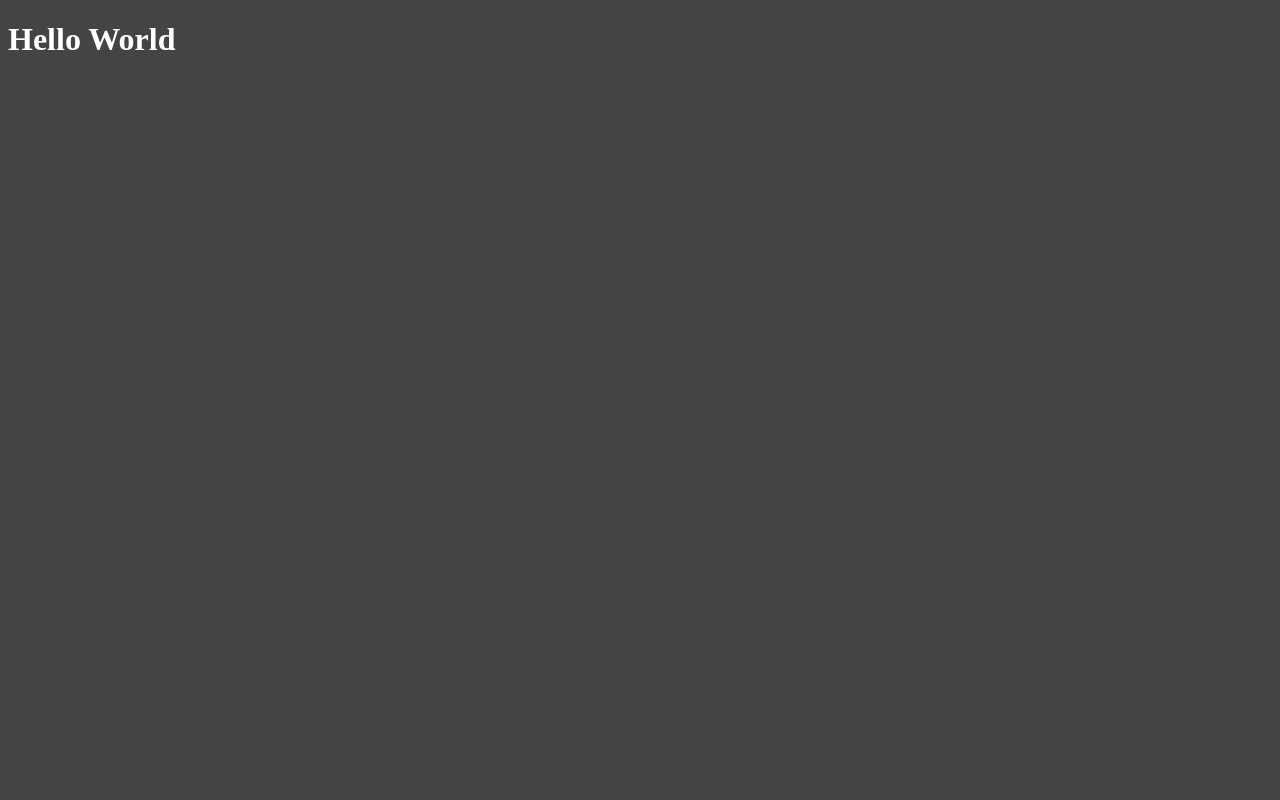
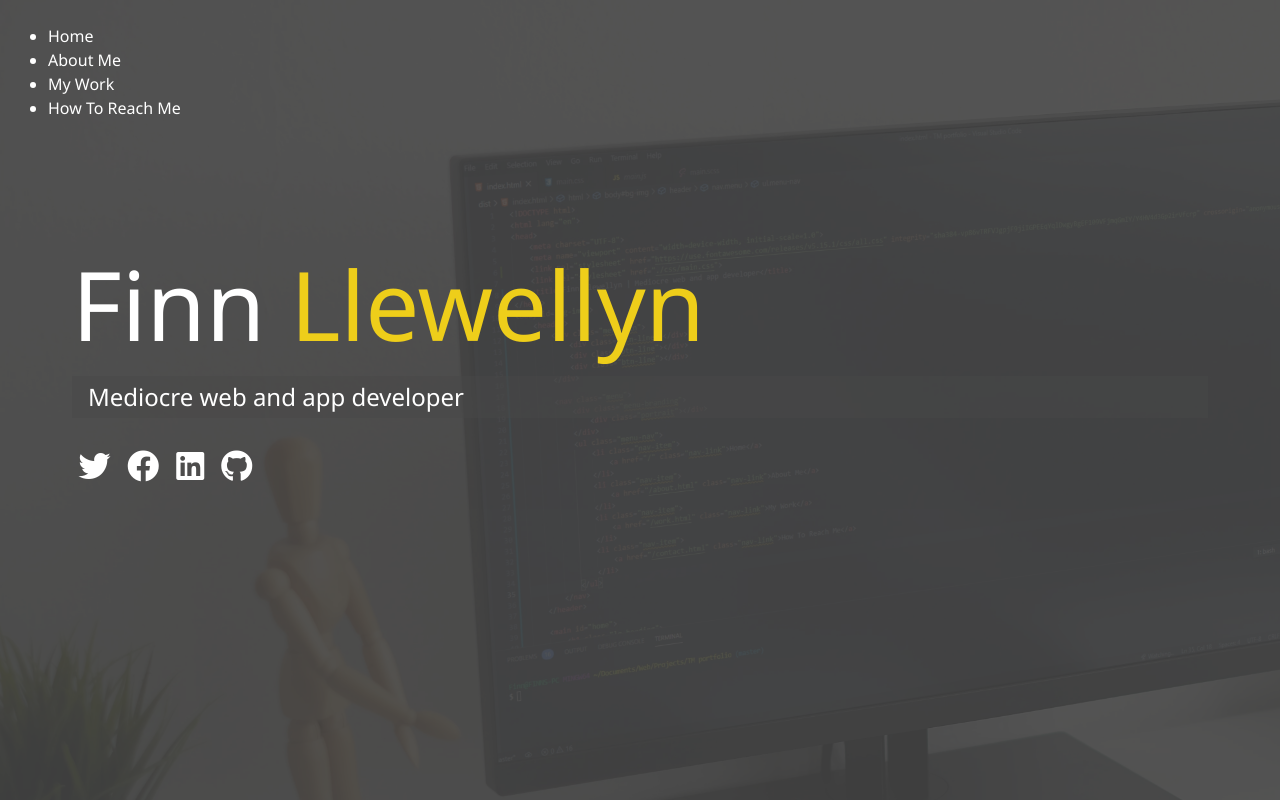
Before and after one commit to f-llewellyn/tm_modern_portfolio, a plain HTML site: page dist/index.html in a window 1280 px wide. Drawn offline with Linux system fonts and the light colour scheme.

Commit message:
index markup and main sass

```diff
--- a/dist/index.html
+++ b/dist/index.html
@@ -3,10 +3,63 @@
 <head>
     <meta charset="UTF-8">
     <meta name="viewport" content="width=device-width, initial-scale=1.0">
+    <link rel="stylesheet" href="https://use.fontawesome.com/releases/v5.15.1/css/all.css" integrity="sha384-vp86vTRFVJgpjF9jiIGPEEqYqlDwgyBgEF109VFjmqGmIY/Y4HV4d3Gp2irVfcrp" crossorigin="anonymous">
     <link rel="stylesheet" href="./css/main.css">
-    <title>Finn Llewellyn | Not a fantastic web and app developer</title>
+    <title>Finn Llewellyn | Mediocre web and app developer</title>
 </head>
-<body>
-    <h1>Hello World</h1>
+<body id="bg-img">
+    <header>
+        <div class="menu-btn">
+            <div class="btn-line"></div>
+            <div class="btn-line"></div>
+            <div class="btn-line"></div>
+        </div>
+
+        <nav class="menu">
+            <div class="menu-branding">
+                <div class="portrait"></div>
+            </div>
+            <ul class="menu-nav">
+                <li class="nav-item">
+                    <a href="/" class="nav-link">Home</a>
+                </li>
+                <li class="nav-item">
+                    <a href="/about.html" class="nav-link">About Me</a>
+                </li>
+                <li class="nav-item">
+                    <a href="/work.html" class="nav-link">My Work</a>
+                </li>
+                <li class="nav-item">
+                    <a href="/contact.html" class="nav-link">How To Reach Me</a>
+                </li>
+            </ul>
+        </nav>
+    </header>
+
+    <main id="home">
+        <h1 class="lg-heading">
+            Finn <span class="text-secondary">Llewellyn</span>
+        </h1>
+        <h2 class="sm-heading">Mediocre web and app developer</h2>
+        <div class="icons">
+            <a href="#!">
+                <i class="fab fa-twitter fa-2x"></i>
+            </a>
+            <a href="#!">
+                <i class="fab fa-facebook fa-2x"></i>
+            </a>
+
+            <a href="#!">
+                <i class="fab fa-linkedin fa-2x"></i>
+            </a>
+
+            <a href="#!">
+                <i class="fab fa-github fa-2x"></i>
+            </a>
+
+        </div>
+    </main>
+
+    <script src="js/main.js"></script>
 </body>
 </html>
--- /dev/null
+++ b/scss/_config.scss
@@ -0,0 +1,31 @@
+$primaryColour: #444;
+$secondaryColour: #eece1a;
+$showHomeImage: true;
+$homeImage: url("../img/background.jpg");
+$backgroundOpacity: 0.9;
+
+// Mixin
+@mixin ease-out {
+  transition: all 0.5s ease-out;
+}
+
+@mixin background {
+  @if $showHomeImage {
+    &#bg-img {
+      background: $homeImage;
+      background-attachment: fixed;
+      background-size: cover;
+
+      &:after {
+        content: "";
+        position: absolute;
+        top: 0;
+        right: 0;
+        width: 100%;
+        height: 100%;
+        background: rgba($primaryColour, $backgroundOpacity);
+        z-index: -1;
+      }
+    }
+  }
+}
--- a/scss/main.scss
+++ b/scss/main.scss
@@ -1,6 +1,72 @@
-$primaryColour: #444;
+@import "config";
+
+* {
+  box-sizing: border-box;
+}
 
 body {
+  @include background;
   background: $primaryColour;
   color: #fff;
+  height: 100%;
+  font-family: "Segoe UI", Tahoma, Geneva, Verdana, sans-serif;
+  line-height: 1.5;
 }
+
+// Headings
+h1,
+h2,
+h3 {
+  margin: 0;
+  font-weight: 400;
+
+  &.lg-heading {
+    font-size: 6rem;
+  }
+
+  &.sm-heading {
+    margin-bottom: 2rem;
+    padding: 0.2rem 1rem;
+    background: rgba(lighten($primaryColour, 2), 0.5);
+  }
+}
+
+a {
+  color: #fff;
+  text-decoration: none;
+}
+
+header {
+  position: fixed;
+  z-index: 2;
+  width: 100%;
+}
+
+.text-secondary {
+  color: $secondaryColour;
+}
+
+main {
+  padding: 4rem;
+  height: 100%;
+
+  .icons {
+    margin-top: 1rem;
+
+    a {
+      padding: 0.4rem;
+
+      &:hover {
+        color: $secondaryColour;
+        @include ease-out;
+      }
+    }
+  }
+
+  &#home {
+    overflow: hidden;
+    h1 {
+      margin-top: 20vh;
+    }
+  }
+}
```
Also changed, not shown: dist/css/main.css, dist/img/background.jpg (added), dist/img/portrait.jpg (added), dist/img/portrait_small.jpg (added), dist/img/projects/project1.jpg (added), dist/img/projects/project2.jpg (added), dist/img/projects/project3.jpg (added), dist/img/projects/project4.jpg (added), dist/img/projects/project5.jpg (added), dist/js/main.js (added).
